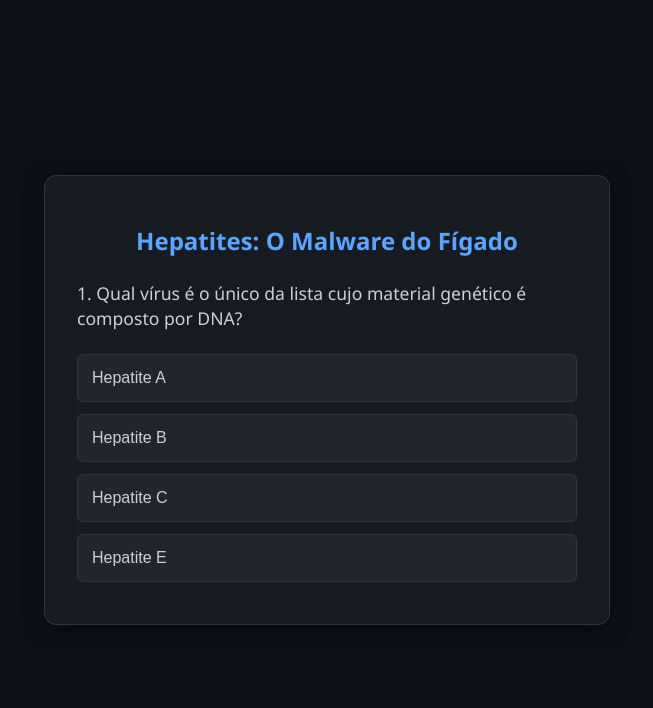
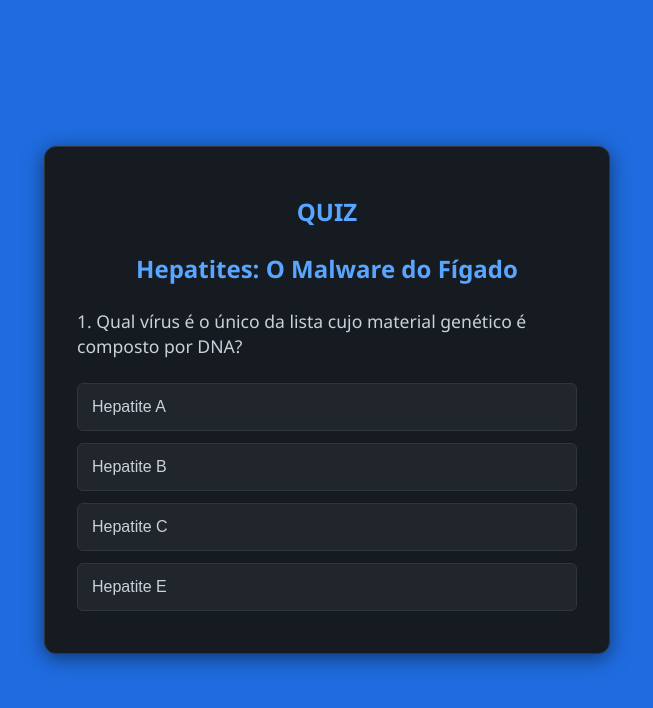
Before and after one commit to AugustoN9/UFCSPA-1-2026-microbio-hepatite-viral, a plain HTML site: page index.html in a window 1280 px wide. Shown: the whole page, without its empty margins (313-966 px from the left). Drawn offline with Linux system fonts and the light colour scheme.

Commit message:
subindo projeto versao 2

```diff
--- a/index.html
+++ b/index.html
@@ -5,7 +5,7 @@
     <meta name="viewport" content="width=device-width, initial-scale=1.0">
     <title>Quiz: O Malware do Fígado</title>
     <style>
-        body { font-family: 'Segoe UI', Tahoma, Geneva, Verdana, sans-serif; background-color: #0d1117; color: #c9d1d9; display: flex; justify-content: center; align-items: center; height: 100vh; margin: 0; }
+        body { font-family: 'Segoe UI', Tahoma, Geneva, Verdana, sans-serif; background-color: #1f6ce0; color: #c9d1d9; display: flex; justify-content: center; align-items: center; height: 100vh; margin: 0; }
         #quiz-container { background-color: #161b22; padding: 2rem; border-radius: 12px; box-shadow: 0 4px 20px rgba(0,0,0,0.5); width: 90%; max-width: 500px; text-align: center; border: 1px solid #30363d; }
         h1 { color: #58a6ff; font-size: 1.5rem; margin-bottom: 1.5rem; }
         .question { font-size: 1.1rem; margin-bottom: 1.5rem; text-align: left; line-height: 1.4; }
@@ -27,6 +27,7 @@
 
 <div id="quiz-container">
     <div id="quiz-content">
+        <h1>QUIZ</h1>
         <h1>Hepatites: O Malware do Fígado</h1>
         <div id="question" class="question"></div>
         <div id="options" class="options"></div>
```
